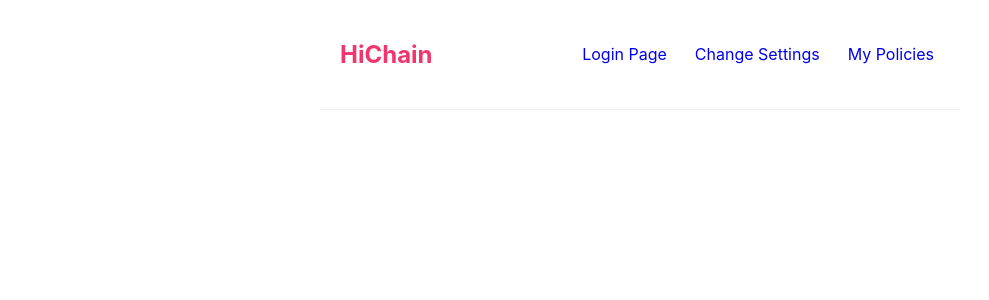
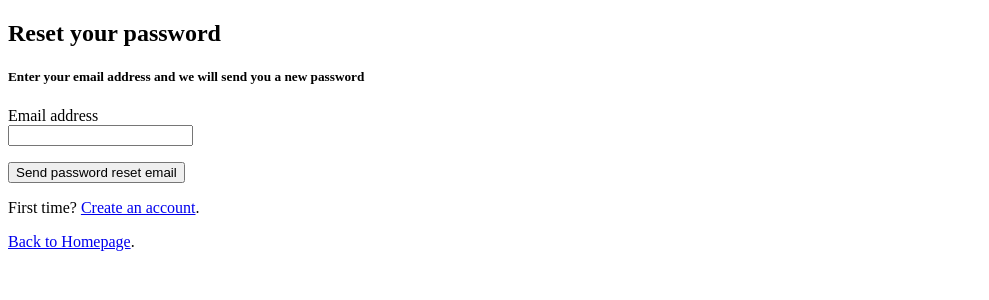
Before and after one commit to adblocker-3/hichain, a React (Create React App) app in the folder web-app/: page /forget-password in a window 1280 px wide. Shown: the top 300 px of the page, without its empty margins (0-989 px from the left). Built offline with nearby package versions, Linux system fonts and the light colour scheme.

Commit message:
LandingPage, SignIn, Register, ForgetPassword

```diff
--- a/web-app/src/App.css
+++ b/web-app/src/App.css
@@ -1,38 +1,26 @@
-.App {
-  text-align: center;
+.navbar {
+  padding: 20px;
+  display: flex;
+  align-items: center;
+  max-width: 600px;
+  margin: 0 auto;
+  border-bottom: 1px solid #f2f2f2;
 }
 
-.App-logo {
-  height: 40vmin;
-  pointer-events: none;
+.navbar h1 {
+  color: #f1356d;
 }
 
-@media (prefers-reduced-motion: no-preference) {
-  .App-logo {
-    animation: App-logo-spin infinite 20s linear;
-  }
+.navbar .links {
+  margin-left: auto;
 }
 
-.App-header {
-  background-color: #282c34;
-  min-height: 100vh;
-  display: flex;
-  flex-direction: column;
-  align-items: center;
-  justify-content: center;
-  font-size: calc(10px + 2vmin);
-  color: white;
+.navbar a {
+  margin-left: 16px;
+  text-decoration: none;
+  padding: 6px;
 }
 
-.App-link {
-  color: #61dafb;
+.navbar a:hover {
+  color: #f1356d;
 }
-
-@keyframes App-logo-spin {
-  from {
-    transform: rotate(0deg);
-  }
-  to {
-    transform: rotate(360deg);
-  }
-}
--- a/web-app/src/App.js
+++ b/web-app/src/App.js
@@ -1,29 +1,28 @@
 import React from 'react';
-import Navbar from './Navbar';
+import { BrowserRouter as Router, Route, Switch } from 'react-router-dom';
+
 import './App.css';
-import Login from './components/Login';
+
+import LandingPage from './components/LandingPage'
+import LoginPage from './components/SignIn'
+import RegisterPage from './components/Register'
+import ForgetPasswordPage from './components/ForgetPassword'
+import Policies from './components/Policies'
 import Settings from './components/Settings';
-import Policies from './components/Policies';
-import { BrowserRouter as Router, Route, Switch } from 'react-router-dom';
 
 function App() {
   return (
     <Router>
-      <div className="App">
-        <Navbar />
-        <div className="content">
+      <div>
           <Switch>
-            <Route exact path="/">
-              <Login />
-            </Route>
-            <Route path="/Settings">
-              <Settings />
-            </Route>
-            <Route path="/Policies">
-              <Policies />
-            </Route>
+              <Route exact path="/" component={ LandingPage } />
+              <Route path="/login" component={ LoginPage } />
+              <Route path="/register" component={ RegisterPage } />
+              <Route path="/forget-password" component={ ForgetPasswordPage } />
+              <Route path="/home" component={ Policies } />
+              <Route path="/policies" component={ Policies } />
+              <Route path="/settings" component={ Settings } />
           </Switch>
-        </div>
       </div>
     </Router>
   );
--- a/web-app/src/Navbar.js
+++ b/web-app/src/Navbar.js
@@ -5,9 +5,21 @@
     <nav className="navbar">
       <h1>HiChain</h1>
       <div className="links">
-        <Link to="/">Login Page</Link>
-        <Link to="/Settings">Change Settings</Link>
-        <Link to="/Policies">My Policies</Link>
+        <Link to="/policies">
+          Insurance
+        </Link>
+        <Link to="/policies">
+          Health
+        </Link>
+        <Link to="/policies">
+          Wallet
+        </Link>
+        <Link to="/settings">
+          Settings
+        </Link>
+        <Link to="/">
+          <button className="primary-button">Log out</button>
+        </Link>
       </div>
     </nav>
   );
--- /dev/null
+++ b/web-app/src/components/ForgetPassword.js
@@ -0,0 +1,26 @@
+import React from 'react'
+import { Link } from 'react-router-dom'
+
+import '../App.css'
+
+export default function ForgetPasswordPage() {
+    return (
+        <div className="text-center m-5-auto">
+            <h2>Reset your password</h2>
+            <h5>Enter your email address and we will send you a new password</h5>
+            <form action="/login">
+                <p>
+                    <label id="reset_pass_lbl">Email address</label><br/>
+                    <input type="email" name="email" required />
+                </p>
+                <p>
+                    <button id="sub_btn" type="submit">Send password reset email</button>
+                </p>
+            </form>
+            <footer>
+                <p>First time? <Link to="/register">Create an account</Link>.</p>
+                <p><Link to="/">Back to Homepage</Link>.</p>
+            </footer>
+        </div>
+    )
+}
--- /dev/null
+++ b/web-app/src/components/LandingPage.js
@@ -0,0 +1,31 @@
+import React from 'react'
+import { Link } from 'react-router-dom'
+
+import '../App.css'
+import BackgroundImage from '../assets/bg.png'
+
+export default function LandingPage() {
+    return (
+        <header style={ HeaderStyle }>
+            <h1 className="main-title text-center">login / register page</h1>
+            <p className="main-para text-center">join us now and don't waste time</p>
+            <div className="buttons text-center">
+                <Link to="/login">
+                    <button className="primary-button">log in</button>
+                </Link>
+                <Link to="/register">
+                    <button className="primary-button" id="reg_btn"><span>register </span></button>
+                </Link>
+            </div>
+        </header>
+    )
+}
+
+const HeaderStyle = {
+    width: "100%",
+    height: "100vh",
+    background: `url(${BackgroundImage})`,
+    backgroundPosition: "center",
+    backgroundRepeat: "no-repeat",
+    backgroundSize: "cover"
+}
--- a/web-app/src/components/Login.js
+++ /dev/null
@@ -1,13 +0,0 @@
-import React from 'react';
-
-function Login(){
-    return(
-        <div>
-            <h1>
-                Login page
-            </h1>
-        </div>
-    );
-}
-
-export default Login;
--- a/web-app/src/components/Policies.js
+++ b/web-app/src/components/Policies.js
@@ -1,8 +1,11 @@
 import React from 'react';
+import Navbar from '../Navbar';
 
 function Policies(){
     return(
+
         <div>
+            <Navbar></Navbar>
             <h1>
                 My Policies
             </h1>
--- /dev/null
+++ b/web-app/src/components/Register.js
@@ -0,0 +1,38 @@
+import React from 'react'
+import { Link } from 'react-router-dom'
+
+import '../App.css'
+
+export default function SignUpPage() {
+
+    return (
+        <div className="text-center m-5-auto">
+            <h2>Join us</h2>
+            <h5>Create your personal account</h5>
+            <form action="/home">
+                <p>
+                    <label>Username</label><br/>
+                    <input type="text" name="first_name" required />
+                </p>
+                <p>
+                    <label>Email address</label><br/>
+                    <input type="email" name="email" required />
+                </p>
+                <p>
+                    <label>Password</label><br/>
+                    <input type="password" name="password" requiredc />
+                </p>
+                <p>
+                    <input type="checkbox" name="checkbox" id="checkbox" required /> <span>I agree all statements in <a href="https://google.com" target="_blank" rel="noopener noreferrer">terms of service</a></span>.
+                </p>
+                <p>
+                    <button id="sub_btn" type="submit">Register</button>
+                </p>
+            </form>
+            <footer>
+                <p><Link to="/">Back to Homepage</Link>.</p>
+            </footer>
+        </div>
+    )
+
+}
--- a/web-app/src/components/Settings.js
+++ b/web-app/src/components/Settings.js
@@ -1,8 +1,10 @@
 import React from 'react';
+import Navbar from '../Navbar';
 
 function Settings(){
     return(
         <div>
+            <Navbar></Navbar>
             <h1>
                 Change something!
             </h1>
--- /dev/null
+++ b/web-app/src/components/SignIn.js
@@ -0,0 +1,31 @@
+import React from 'react'
+import { Link } from 'react-router-dom'
+
+import '../App.css'
+
+export default function SignInPage() {
+    return (
+        <div className="text-center m-5-auto">
+            <h2>Sign in to us</h2>
+            <form action="/home">
+                <p>
+                    <label>Username or email address</label><br/>
+                    <input type="text" name="first_name" required />
+                </p>
+                <p>
+                    <label>Password</label>
+                    <Link to="/forget-password"><label className="right-label">Forget password?</label></Link>
+                    <br/>
+                    <input type="password" name="password" required />
+                </p>
+                <p>
+                    <button id="sub_btn" type="submit">Login</button>
+                </p>
+            </form>
+            <footer>
+                <p>First time? <Link to="/register">Create an account</Link>.</p>
+                <p><Link to="/">Back to Homepage</Link>.</p>
+            </footer>
+        </div>
+    )
+}
--- a/web-app/src/index.css
+++ b/web-app/src/index.css
@@ -1,3 +1,4 @@
+/*
 body {
   margin: 0;
   font-family: -apple-system, BlinkMacSystemFont, 'Segoe UI', 'Roboto', 'Oxygen',
@@ -12,35 +13,147 @@
     monospace;
 }
 
-.navbar {
-  padding: 20px;
-  display: flex;
-  align-items: center;
-  max-width: 600px;
-  margin: 0 auto;
-  border-bottom: 1px solid #f2f2f2;
+// General
+* {
+  box-sizing: border-box;
+  margin: 0;
+  padding: 0;
+  font-family: "Roboto", sans-serif
 }
 
-.navbar h1 {
-  color: #f1356d;
+body {
+  margin: 0 auto
 }
 
-.navbar .links {
-  margin-left: auto;
+.m-5-auto {
+  margin: 5rem auto
 }
 
-.navbar a {
-  margin-left: 16px;
-  text-decoration: none;
-  padding: 6px;
+.primary-button {
+  margin-top: 5rem;
+  margin-right: 1rem;
+  padding: .6rem;
+  width: 10rem;
+  background: #222;
+  border: none;
+  color: #fff;
+  font-size: 1.2rem;
+  transition: all .5s;
+  cursor: pointer;
+  text-transform: capitalize
 }
 
-.navbar a:hover {
-  color: #f1356d;
+// Landing Page
+.main-title,
+.main-para {
+  color: #f1f1f1
 }
 
-ul {
-  list-style-type: none;
+.main-title {
+  padding-top: 10rem;
+  font-size: 5rem;
+  font-family: 'Fascinate', cursive;
+  text-transform: uppercase
+}
+
+.main-para {
+  font-size: 2.5rem;
+  text-Transform: capitalize
+}
+
+#reg_btn span {
+  display: inline-block;
+  position: relative;
+  transition: 0.5s;
+}
+
+#reg_btn span:after {
+  content: '\00bb';
+  position: absolute;
+  opacity: 0;
+  top: 0;
+  right: -20px;
+  transition: 0.5s;
+}
+
+#reg_btn:hover span {
+padding-right: 25px;
+}
+
+#reg_btn:hover span:after {
+opacity: 1;
+right: 0;
+}
+
+// Login Page
+h2 {
+  font-weight: 300
+}
+
+form {
+  display: inline-block;
+  background: #f3f3f3;
+  border: 1px solid #ddd;
+  border-radius: 2px;
+  padding: 2rem;
+  margin: 2rem 0 1rem 0
+}
+
+form label {
+  float: left;
+  font-size: .9rem;
   margin: 0;
-  padding: 0;
+  padding: 0
 }
+
+.right-label {
+  float: right;
+  cursor: pointer
+}
+
+input {
+  width: 15rem;
+  padding: .3rem;
+  border-radius: 5px;
+  outline: none;
+  border: none
+}
+
+#sub_btn {
+  display: block;
+  width: 100%;
+  padding: .3rem;
+  border: none;
+  background: #222;
+  color: #fff;
+  border-radius: 3px;
+}
+
+#sub_btn:hover {
+  background: #333;
+  transition: all .5s
+}
+
+footer p {
+  margin: 0;
+  font-size: .9rem
+}
+
+// Register Page
+#checkbox {
+  width: 1rem
+}
+
+form span {
+  font-size: .8rem
+}
+
+#reset_pass_lbl {
+  float: left
+}
+
+// Home Page
+.home-page-title {
+  color: #222
+}
+*/
```
Also changed, not shown: web-app/src/setupTests.js (deleted, +0 -5 lines), web-app/src/logo.svg (deleted), 1 other file (tests, documents, lock files or other folders).
